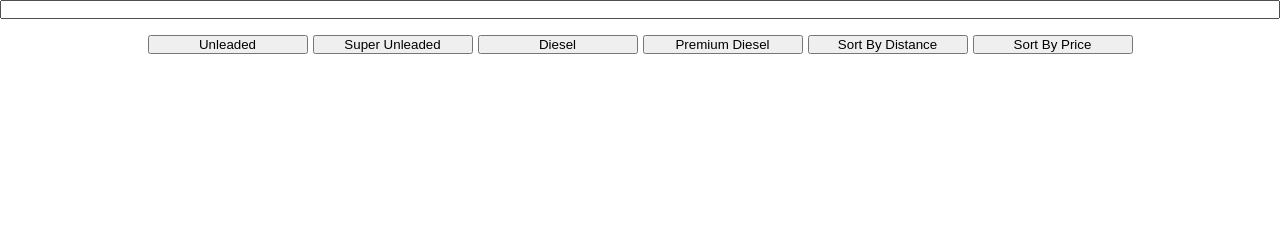
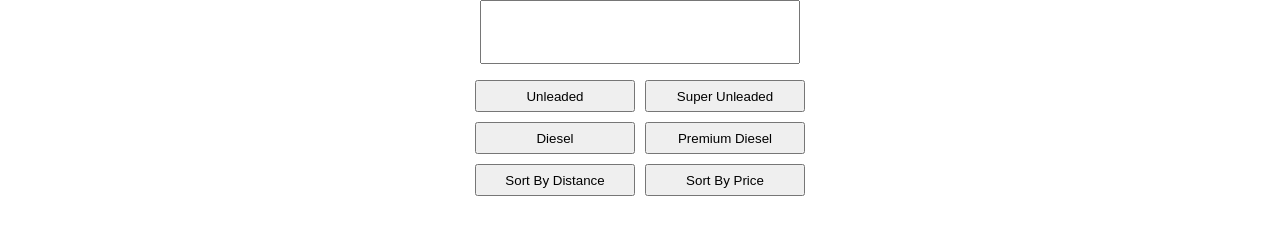
Before and after one commit to RyanNolan1/fuel-price-checker-v2, a website with bundled scripts: page index.html in a window 1280 px wide. Built offline with nearby package versions, Linux system fonts and the light colour scheme.

Commit message:
this will put the fuel buttons into a grid and also make the input field always uppcase

```diff
--- a/index.html
+++ b/index.html
@@ -10,7 +10,7 @@
   </head>
   <body>
     <div id="container">
-      <input type="text" id="post-code-input" />
+      <input type="text" id="post-code-input" style="text-transform:uppercase" />
       <section id="button-section">
           <button type="checkbox" value="Unleaded" id="unleaded" class="fuel-button">Unleaded</button>
           <button type="checkbox" value="Super Unleaded" id="super-unleaded" class="fuel-button">
--- a/styles.css
+++ b/styles.css
@@ -6,41 +6,51 @@
 
 #container {
   display: flex;
-  justify-content: center;
   flex-direction: column;
+  align-items: center;
+}
+
+#post-code-input {
+  width: 20rem;
+  height: 4rem;
+  text-align: center;
+  font-size: 2rem;
 }
 
 #button-section {
-    display: flex;
-    gap: 5px;
-    justify-content: center;
+  display: grid;
+  grid-template-columns: repeat(2, 1fr);
+  grid-template-rows: repeat(3, 1fr);
+  gap: 10px;
+  margin: auto;
   margin-top: 1rem;
 }
 
 .fuel-button {
-    width:10rem;
+  width: 10rem;
 }
 
 .button {
-  width:10rem;
+  width: 10rem;
+  height: 2rem;
 }
 
 li {
   border-color: black;
   border-style: solid;
   border-width: 1px;
-    min-height:9rem;
-    margin-top:1rem;
-    background-color: aqua;
+  min-height: 8rem;
+  margin-top: 1rem;
   display: flex;
   flex-direction: row;
+  font-family: Verdana, Geneva, Tahoma, sans-serif;
 }
 
 #price-container {
   background-color: rgb(0, 2, 115);
   display: flex;
   align-items: center;
-  padding:1rem;
+  padding: 1rem;
 }
 
 h1 {
@@ -50,5 +60,6 @@ h1 {
 #details-container {
   display: flex;
   flex-direction: column;
-  padding:.5rem;
+  width: 100%;
+  padding: 1rem;
 }
```
Lines whose indentation alone changed are shown as unchanged.
